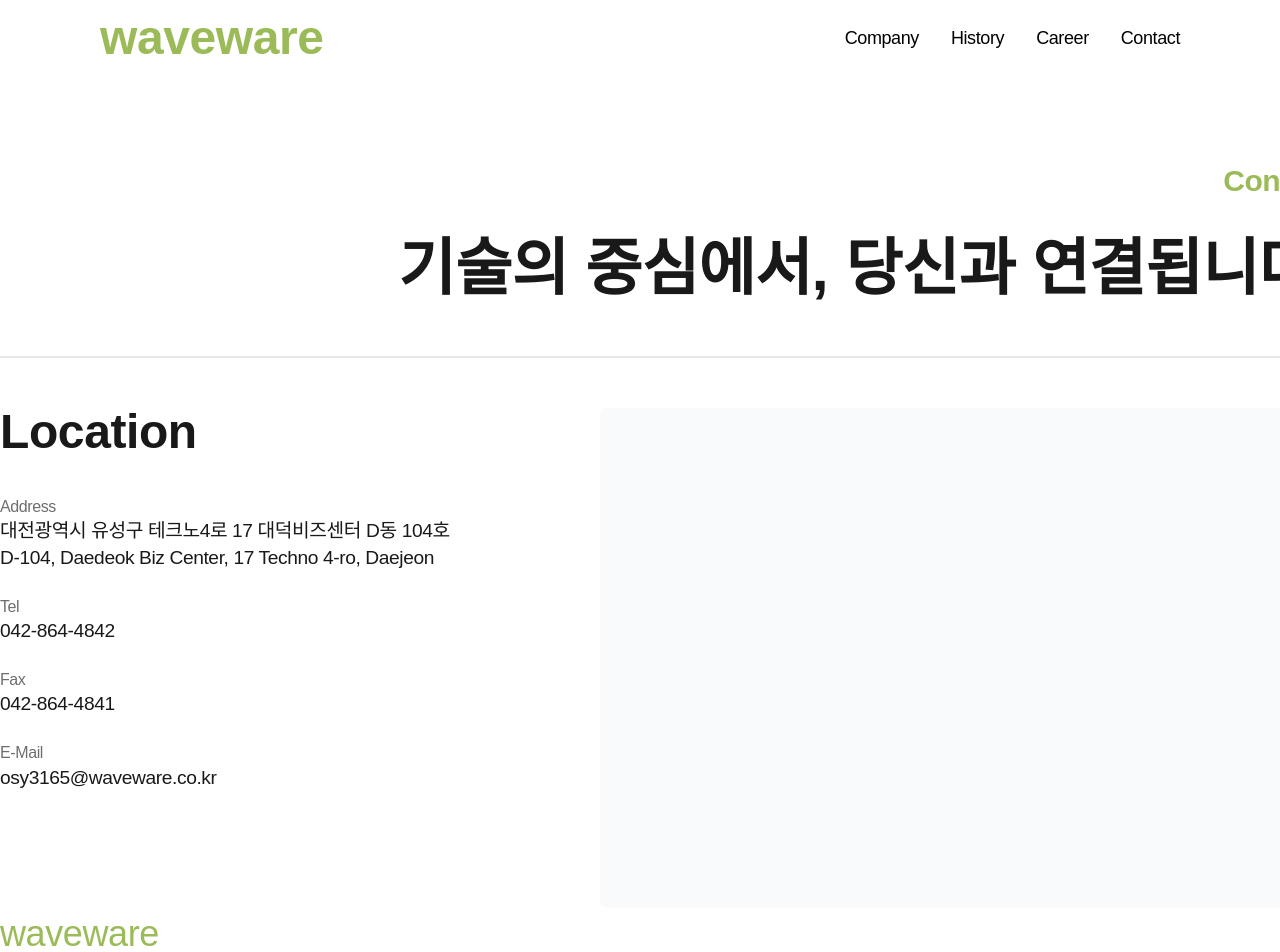
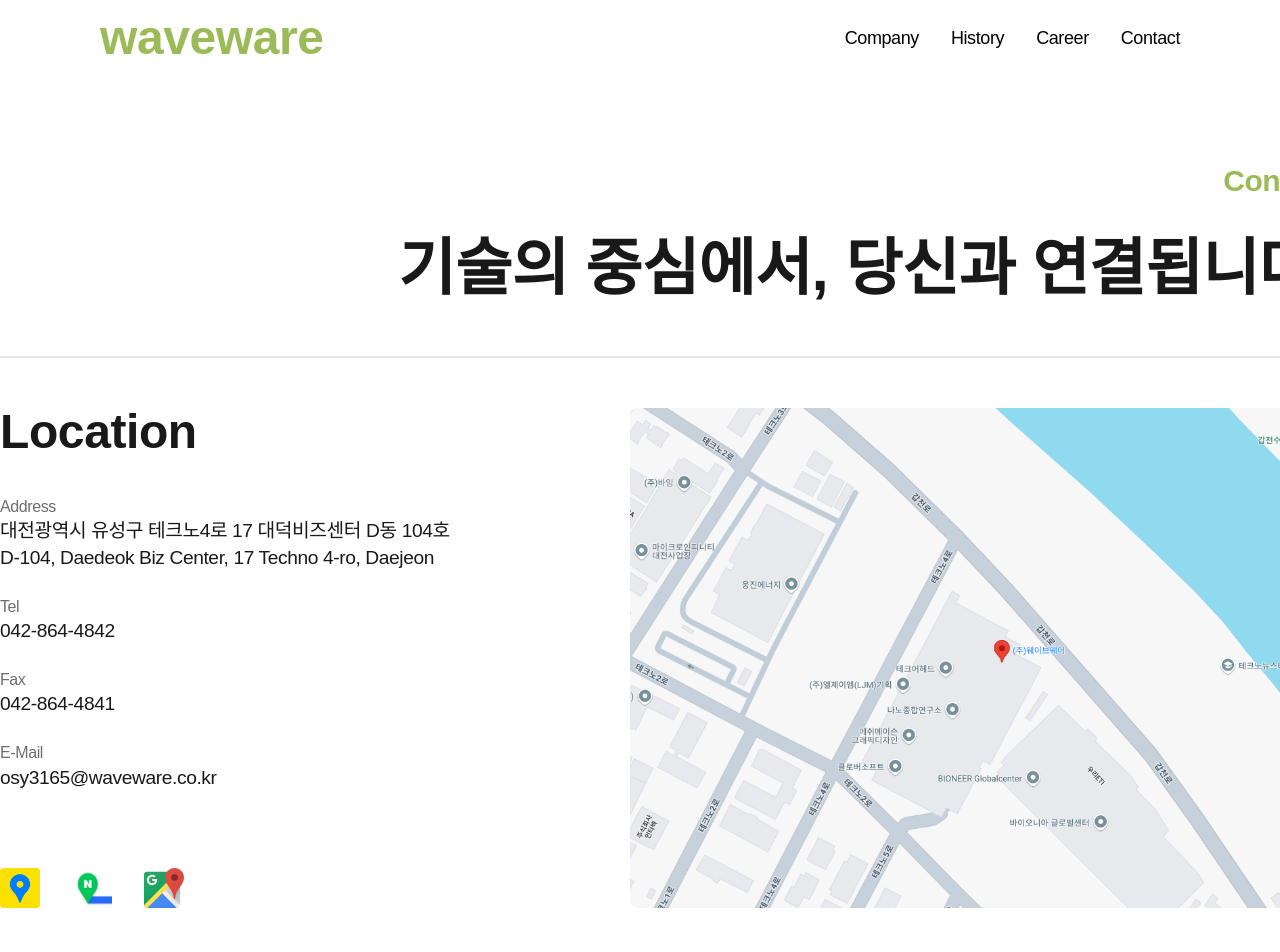
Before and after one commit to YongMinMax/waveware, a Next.js app: page /contact in a window 1280 px wide. Shown: the top 952 px of the page. Built offline with nearby package versions, Linux system fonts and the light colour scheme; a web font is replaced by a local one.

Commit message:
2025.04.08. KYE - mod) contact
- 수정

```diff
--- /dev/null
+++ b/src/kwon/contact/location.js
@@ -0,0 +1,61 @@
+export default function Location () {
+    return (
+        <div className="w-[1400px] h-[500px] mx-auto my-[50px] flex flex-col gap-20">
+
+            <section className="flex justify-between items-start">
+                {/* 회사 정보 섹션 */}
+                <div className="flex flex-col gap-6" style={{ width: '40%', height: '500px' }}>
+
+                    <span className="w-full pb-4 text-5xl font-bold text-left">Location</span>
+
+                    <dl className="addr_item">
+                        <dt>Address</dt>
+                        <dd>대전광역시 유성구 테크노4로 17 대덕비즈센터 D동 104호</dd>
+                        <dd>D-104, Daedeok Biz Center, 17 Techno 4-ro, Daejeon</dd>
+                    </dl>
+                    <dl className="addr_item">
+                        <dt>Tel</dt>
+                        <dd>042-864-4842</dd>
+                    </dl>
+                    <dl className="addr_item">
+                        <dt>Fax</dt>
+                        <dd>042-864-4841</dd>
+                    </dl>
+                    <dl className="addr_item">
+                        <dt>E-Mail</dt>
+                        <dd>osy3165@waveware.co.kr</dd>
+                    </dl>
+
+                    <div className={"h-full w-full flex items-end justify-start gap-8"}>
+                        <a href="https://kko.kakao.com/QDsN7foYqn">
+                            <img src="/icon/kakaomap_basic.png" className={"w-10 h-10"}/>
+                        </a>
+                        <a href="https://naver.me/GhE87F3K">
+                            <img src="/icon/naver_map.png" className={"w-10 h-10"}/>
+                        </a>
+                        <a href="https://maps.app.goo.gl/SfX8buixnQhQcsty8">
+                            <img src="/icon/Google_Maps.svg" className={"w-10 h-10"}/>
+                        </a>
+                    </div>
+
+                </div>
+
+                {/* 지도 */}
+                <div
+                    className="rounded-lg overflow-hidden"
+                    style={{
+                        width: '55%',
+                        height: '500px',
+                        backgroundImage: `url('/img/map.png')`,
+                        backgroundSize: 'cover',
+                        backgroundPosition: 'center',
+                        backgroundRepeat: 'no-repeat'
+                    }}
+                >
+                    {/*<KakaoMap/>*/}
+                </div>
+            </section>
+
+        </div>
+    );
+}
--- a/src/pages/contact.js
+++ b/src/pages/contact.js
@@ -1,4 +1,5 @@
 import MenuHeader from "../kwon/components/menuheader";
+import Location from "../kwon/contact/location";
 
 export default function Contact() {
 
@@ -6,49 +7,7 @@ export default function Contact() {
         <main className="min-h-screen flex flex-col items-center justify-center">
             <MenuHeader title={"Contact"} description={"기술의 중심에서, 당신과 연결됩니다."}/>
 
-        {/*<span className="w-full px-12 pt-32 pb-4 text-5xl font-bold text-left">Location</span>*/}
-
-        {/*<section className="relative w-full bg-gray-100 h-[600px]">*/}
-
-            <div className="w-[1400px] h-[500px] mx-auto py-[50px] flex flex-col gap-20">
-
-                <section className="flex justify-between items-start">
-                    {/* 회사 정보 섹션 */}
-                    <div className="flex flex-col gap-6">
-
-                        <span className="w-full pb-4 text-5xl font-bold text-left">Location</span>
-
-                        <dl className="addr_item">
-                            <dt>Address</dt>
-                            <dd>대전광역시 유성구 테크노4로 17 대덕비즈센터 D동 104호</dd>
-                            <dd>D-104, Daedeok Biz Center, 17 Techno 4-ro, Daejeon</dd>
-                        </dl>
-                        <dl className="addr_item">
-                            <dt>Tel</dt>
-                            <dd>042-864-4842</dd>
-                        </dl>
-                        <dl className="addr_item">
-                            <dt>Fax</dt>
-                            <dd>042-864-4841</dd>
-                        </dl>
-                        <dl className="addr_item">
-                            <dt>E-Mail</dt>
-                            <dd>osy3165@waveware.co.kr</dd>
-                        </dl>
-
-
-
-                    </div>
-
-                    {/* 지도 */}
-                    <div className="w-[800px] h-[500px] bg-gray-50 rounded-lg overflow-hidden">
-
-                    </div>
-                </section>
-
-            </div>
-
-        {/*</section>*/}
+        <Location/>
 
         </main>
     );
```
